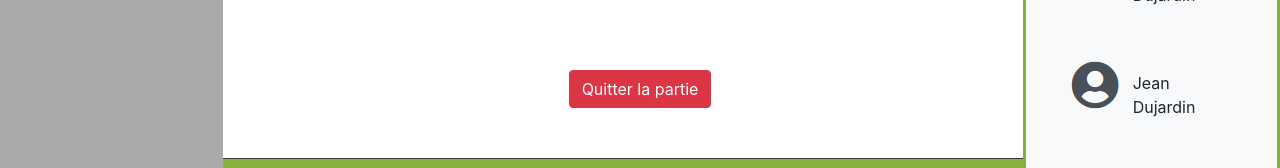
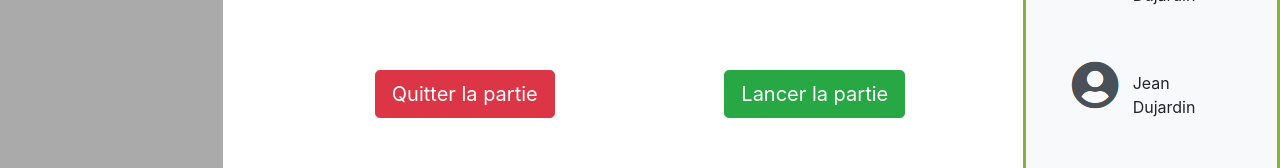
Before and after one commit to omnitrogen/carbonisep, a React (Create React App) app in the folder client/: page /join in a window 1280 px wide. Shown: the part 582-750 px from the top of the page. Built offline with nearby package versions, Linux system fonts and the light colour scheme.

Commit message:
smalls fixes

```diff
--- a/client/src/components/main/static/Join.js
+++ b/client/src/components/main/static/Join.js
@@ -7,11 +7,12 @@ const code = "JFhGZHjHZJH";
 const url = "www.carbonisep.com/join";
 const lienPartage = url + "?code=" + code;
 
-const owner = false;
+const owner = true;
+
 function startbutton() {
   if (owner) {
     return (
-      <Button variant="success" href="home" type="submit">
+      <Button variant="success" href="home" size="lg" type="submit">
         {"Lancer la partie"}
       </Button>
     );
@@ -85,7 +86,7 @@ export default class Join extends Component {
             padding: "50px",
           }}
         >
-          <Button variant="danger" href="home" type="submit">
+          <Button variant="danger" href="home" size="lg" type="submit">
             Quitter la partie
           </Button>
           {startbutton()}
```
Also changed, not shown: client/src/components/templates/JoinGame.js (+3 -4 lines).
